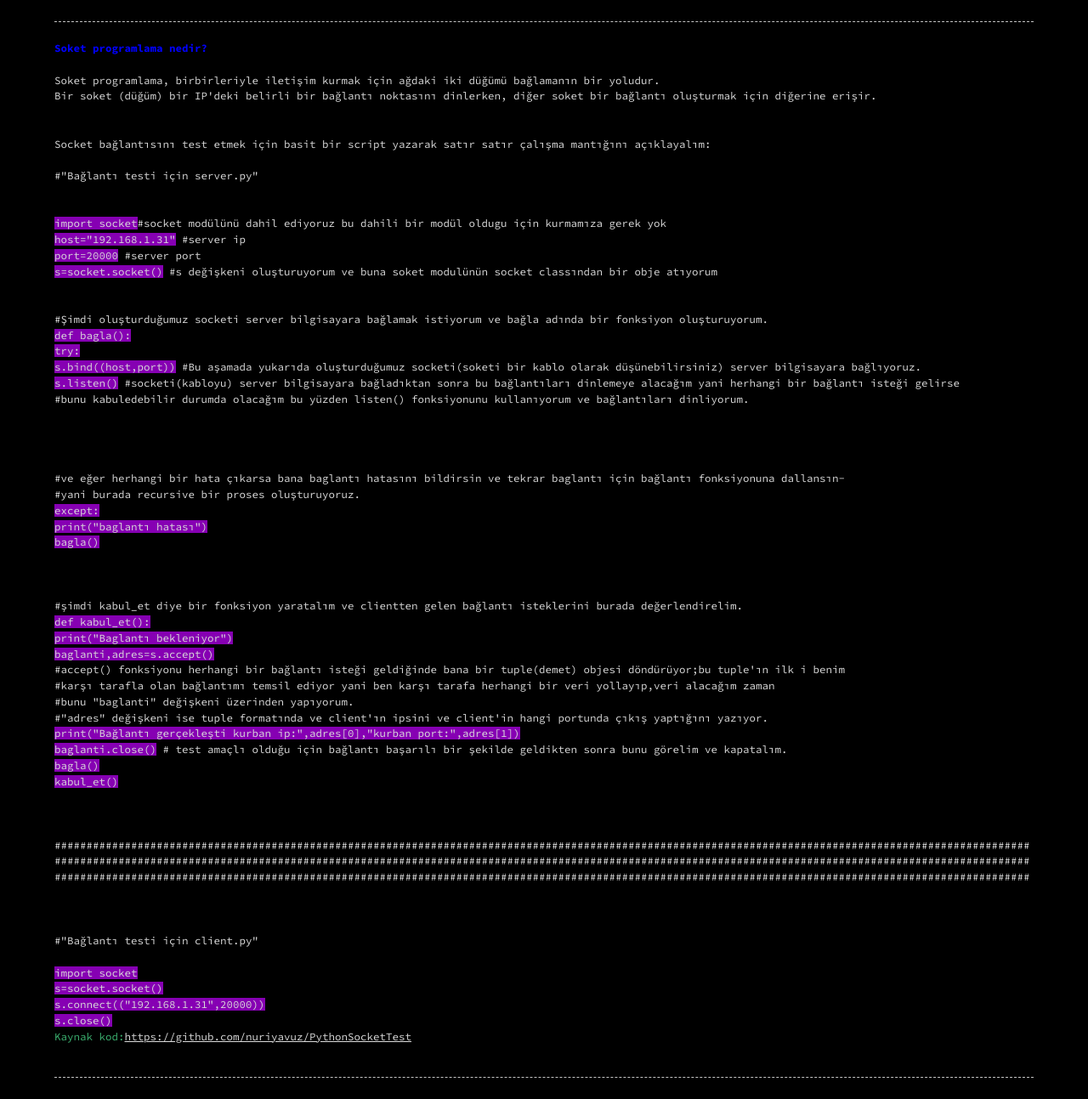
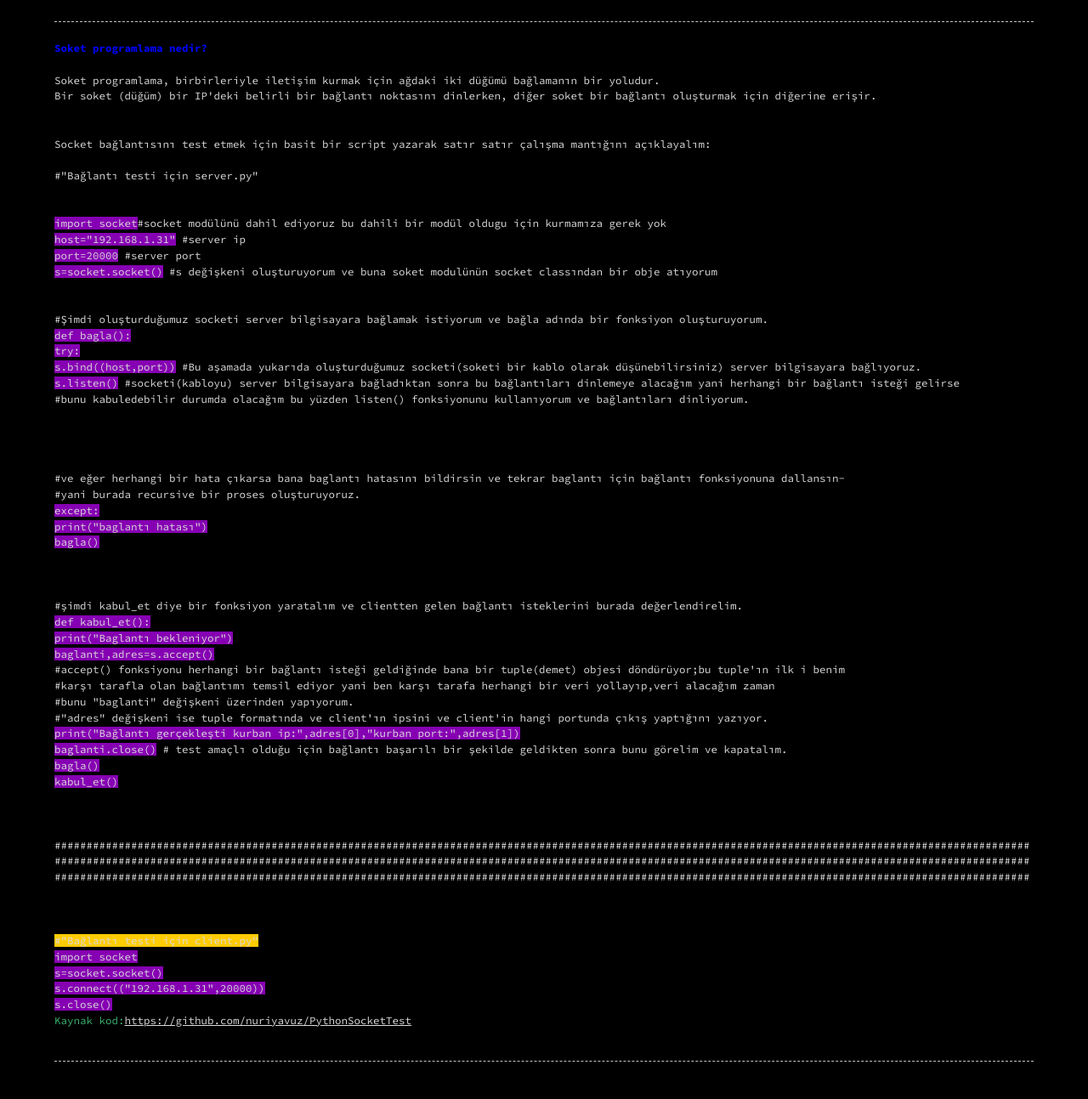
Before and after one commit to emredurmaz4/cosmosofcyberspace.github.io, a Jekyll site: the page socket.html, which Jekyll copies as it is, in a window 1280 px wide. Shown: the whole page at 85% size. Built offline with Jekyll 4.4.1, drawn with Linux system fonts in a browser that asks for light colours.

Commit message:
Update socket.html

```diff
--- a/socket.html
+++ b/socket.html
@@ -62,8 +62,8 @@ Socket bağlantısını test etmek için basit bir script yazarak satır satır
 #########################################################################################################################################################</br>
 #########################################################################################################################################################</br>
 </br></br></br>
-#"Bağlantı testi için client.py"</br></br>
 
+<span style="background:#ffcc00">#"Bağlantı testi için client.py"</span></br>
 <span style="background:#8600b3">import socket</span> </br>
 <span style="background:#8600b3">s=socket.socket()</span></br>
 <span style="background:#8600b3">s.connect(("192.168.1.31",20000))</span></br>
```
